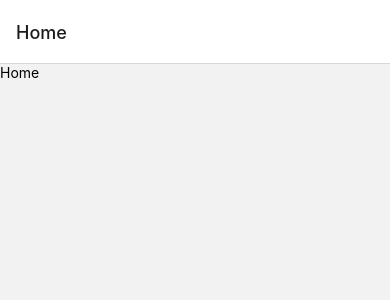
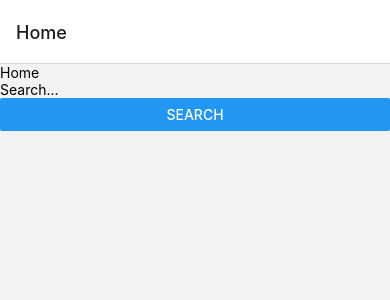
Before and after one commit to Kero3333/app-cinema, a React Native app: screen /Home in a window 390 px wide. Shown: the top 300 px of the page. Built offline with nearby package versions, Linux system fonts and the light colour scheme.

Commit message:
searchbar

```diff
--- a/src/components/Home.jsx
+++ b/src/components/Home.jsx
@@ -1,9 +1,11 @@
 import { View, Text } from "react-native";
+import { SearchBar } from "./SearchBar";
 
-export const Home = () => {
+export const Home = ({ navigation }) => {
   return (
     <View>
       <Text>Home</Text>
+      <SearchBar navigation={navigation} />
     </View>
   );
 };
--- /dev/null
+++ b/src/components/SearchBar.jsx
@@ -0,0 +1,22 @@
+import { TextInput, View, Button } from "react-native";
+import React from "react";
+
+export const SearchBar = ({ navigation }) => {
+  const [search, setSearch] = React.useState("");
+
+  const onPressSearch = () => {
+    console.log(search);
+    // navigation.navigate("Home");
+  };
+
+  return (
+    <View>
+      <TextInput
+        placeholder="Search..."
+        onChangeText={(text) => setSearch(text)}
+        value={search}
+      />
+      <Button title="search" onPress={onPressSearch} />
+    </View>
+  );
+};
```
